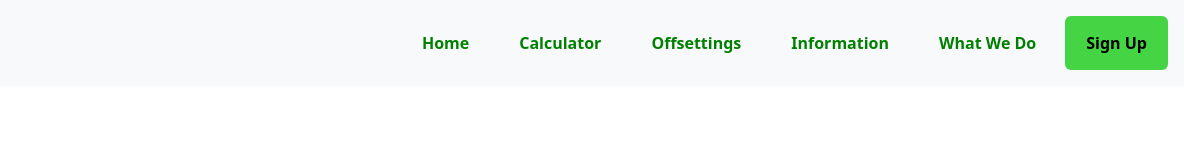
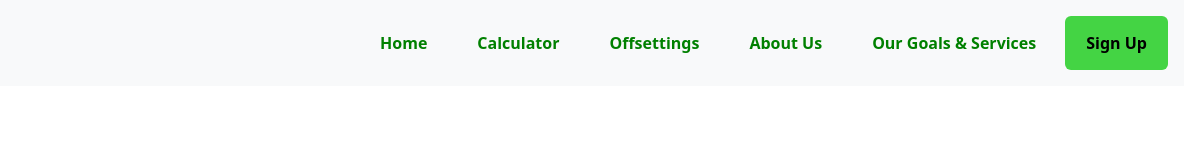
Before and after one commit to arvindthetech/vasudha_matrix, a plain HTML site: page header.html in a window 1280 px wide. Shown: the full height of the page, 96-1280 px from the left. Drawn offline with nearby package versions, Linux system fonts and the light colour scheme; files whose address does not match are found by name.

Commit message:
Update header.html

```diff
--- a/header.html
+++ b/header.html
@@ -52,11 +52,11 @@
           <button type="button" class="btn nav_btn" ><a class="nav-link active" href="./offsetting.html"><b style="color: green;">Offsettings</b></a></button>
         </li>
         <li class="nav-item p-1">
-          <button type="button" class="btn nav_btn" ><a class="nav-link active" href="./info.html"><b style="color: green;">Information</b></a></button>
+          <button type="button" class="btn nav_btn" ><a class="nav-link active" href="./info.html"><b style="color: green;">About Us</b></a></button>
         </li>
 
         <li class="nav-item p-1">
-          <button type="button" class="btn nav_btn" ><a class="nav-link active" href="./what_we_do.html"><b style="color: green;">What We Do</b></a></button>
+          <button type="button" class="btn nav_btn" ><a class="nav-link active" href="./what_we_do.html"><b style="color: green;">Our Goals & Services</b></a></button>
         </li>
         <li class="nav-item p-1 ">
           <button style="color: white; background-color: rgb(68, 212, 68);" type="button" class="btn nav_btn" ><a class="nav-link active" href="./sign_up.html"><b>Sign Up</b></a></button>
```
